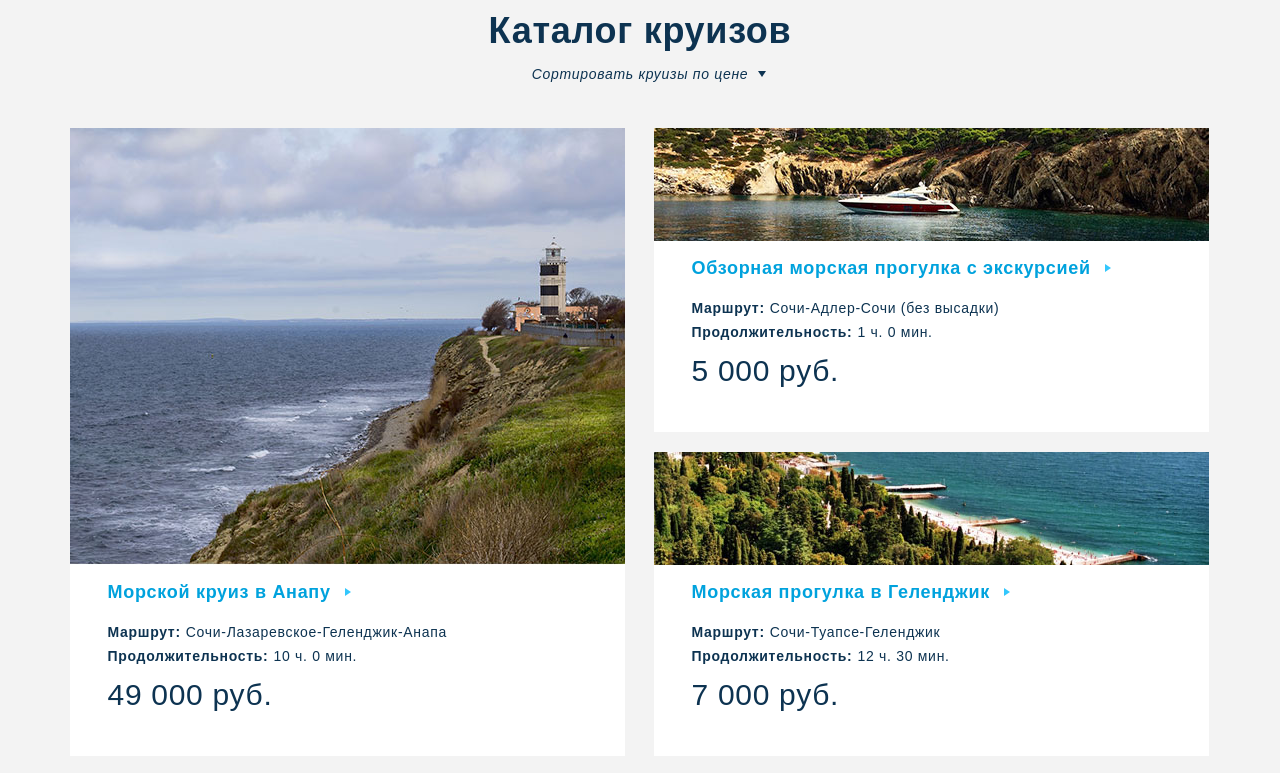
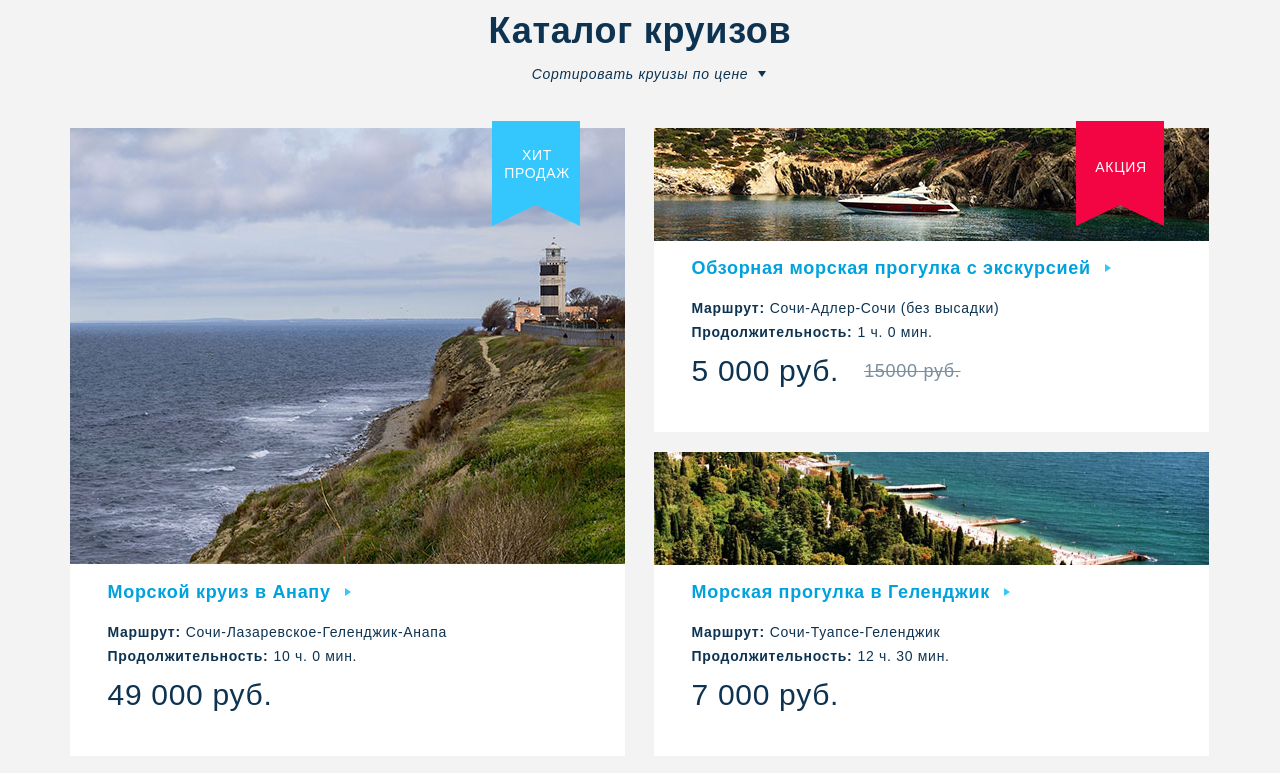
Before and after one commit to rook16rus/City-cruises, a plain HTML site: page index.html in a window 1280 px wide. Shown: the part 780-1553 px from the top of the page. Drawn offline with Linux system fonts and the light colour scheme.

Commit message:
Декоративные эффекты на карточках товаров. Изменил реализацию блока с ценой товара с акцией.

```diff
--- a/css/style.css
+++ b/css/style.css
@@ -45,6 +45,68 @@ body {
     color: white;
     text-align: center;
     text-decoration: none;
+}
+
+.button:hover {
+    background: #13b0e9;
+}
+
+.button:active {
+    background: #64d6ff;
+}
+
+.hit {
+    position: relative;
+}
+
+.promotion {
+    position: relative;
+}
+
+.hit::after, .promotion::after {
+    content: "";
+
+    position: absolute;
+    right: 45px;
+    top: -7px;
+
+    border: 44px solid #33c7fd;
+    width: 0;
+    height: 40px;
+    border-bottom: 21px solid transparent;
+
+    font-size: 14px;
+    line-height: 18px;
+    text-transform: uppercase;
+    text-align: center;
+    color: white;
+}
+
+.promotion::after {
+    border: 44px solid #f20542;
+    border-bottom: 21px solid transparent;
+}
+
+.hit::before, .promotion::before {
+    content: "Хит продаж";
+
+    position: absolute;
+    right: 48px;
+    top: 18px;
+
+    width: 80px;
+
+    font-size: 14px;
+    line-height: 18px;
+    text-transform: uppercase;
+    text-align: center;
+    color: white;
+    z-index: 3;
+}
+
+.promotion::before {
+    content: "Акция";
+    top: 30px;
 }
 
 .main-nav-wrapper {
@@ -281,10 +343,23 @@ body {
     padding: 0;
 }
 
+.price-row {
+    display: flex;
+    margin: 0 0 35px 0;
+}
+
 .catalog-item .price {
     font-family: "Roboto Slab", sans-serif;
     font-size: 30px;
-    margin: 0 0 35px 0;
+    margin: 0 25px 0 0;
+}
+
+.catalog-item .previous-price {
+    margin: 0;
+
+    font-size: 18px;
+    opacity: 0.55;
+    text-decoration: line-through;
 }
 
 .button-wrapper {
--- a/index.html
+++ b/index.html
@@ -48,7 +48,7 @@
                     <p class="sort">Сортировать круизы по цене</p>
                 </div>
                 <ul class="catalog-list">
-                    <li class="catalog-item catalog-item-big">
+                    <li class="catalog-item catalog-item-big hit">
                         <div class="catalog-item-text-row">
                             <h3 class="catalog-item-title">Морской круиз в Анапу</h3>
                             <dl class="tour-information">
@@ -86,7 +86,7 @@
                             <img src="img/catalog-2.jpg" width="555" height="113" alt="Морской круиз в Новороссийск">
                         </div>
                     </li>
-                    <li class="catalog-item">
+                    <li class="catalog-item promotion">
                         <div class="catalog-item-text-row">
                             <h3 class="catalog-item-title">Обзорная морская прогулка с экскурсией</h3>
                             <dl class="tour-information">
@@ -99,7 +99,10 @@
                                     <dd>1 ч. 0 мин.</dd>
                                 </div>
                             </dl>
-                            <p class="price">5 000 руб.</p>
+                            <div class="price-row">
+                                <p class="price">5 000 руб.</p>
+                                <p class="previous-price">15000 руб.</p>
+                            </div>
                         </div>
                         <div class="catalog-item-img-row">
                             <img src="img/catalog-3.jpg" width="555" height="113" alt="Обзорная морская прогулка с экскурсией">
```
